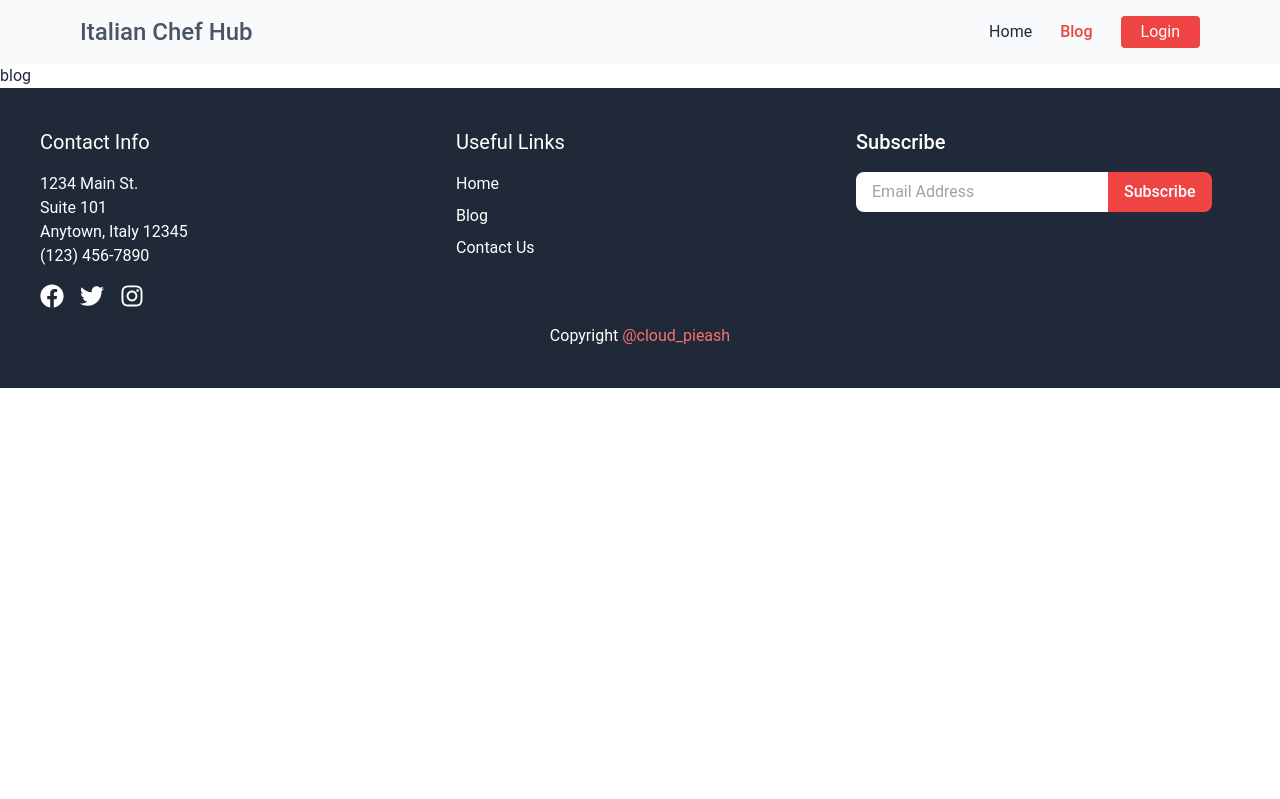
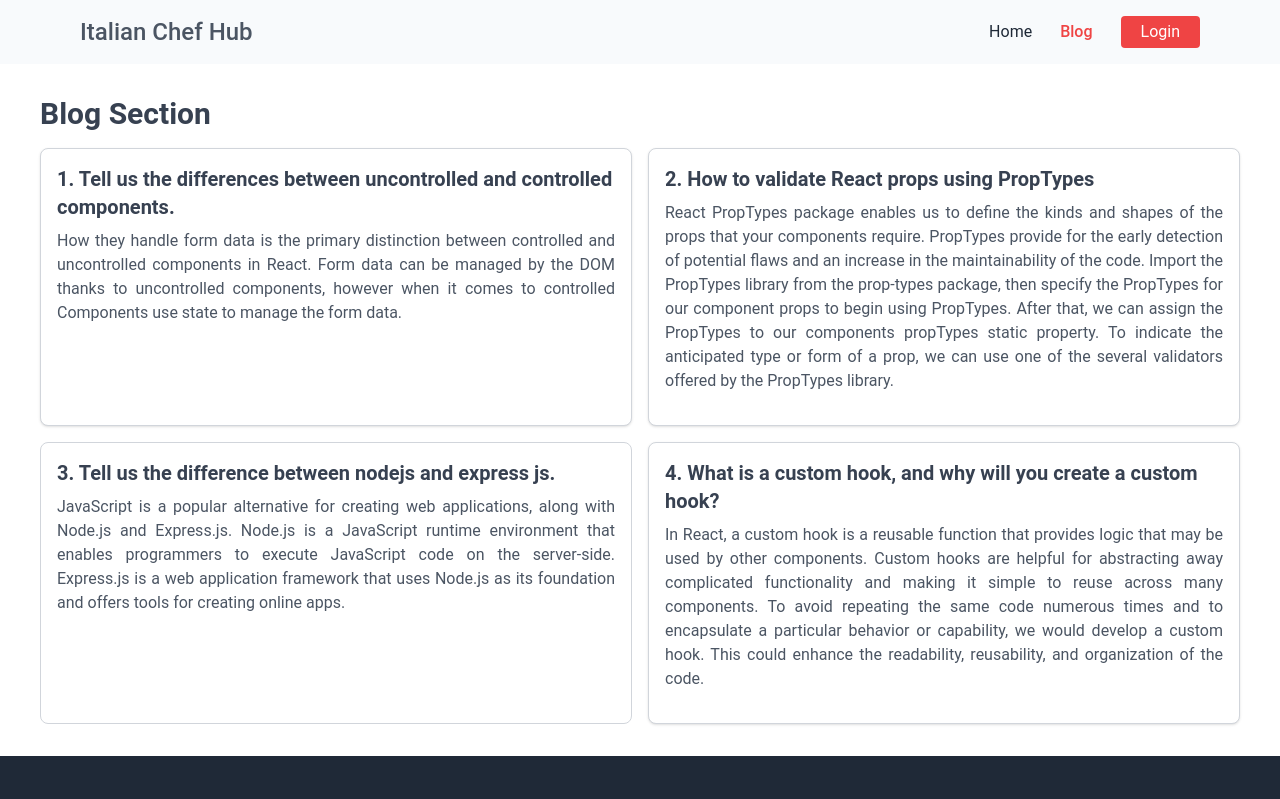
Before and after one commit to pieash9/italian-chef-hub-client, a React (Vite) app: page /blog in a window 1280 px wide. Shown: the top 799 px of the page. Built offline with nearby package versions, Linux system fonts and the light colour scheme; no server answers.

Commit message:
added blog

```diff
--- a/src/components/Blog/Blog.jsx
+++ b/src/components/Blog/Blog.jsx
@@ -1,11 +1,71 @@
-import React from 'react';
+import React from "react";
 
 const Blog = () => {
-    return (
-        <div>
-            blog
+  return (
+    <div>
+      <div className="my-container mx-auto py-8">
+        <h2 className="text-3xl font-bold mb-4 text-gray-700">Blog Section</h2>
+        <div className="grid grid-cols-1 md:grid-cols-2 lg:grid-cols-2 gap-4">
+          <div className="bg-white  p-4 shadow border border-gray-300 rounded-lg">
+            <h3 className="text-xl font-semibold mb-2 text-gray-700">
+              1. Tell us the differences between uncontrolled and controlled
+              components.
+            </h3>
+            <p className="mb-4 text-gray-600 text-justify">
+              How they handle form data is the primary distinction between
+              controlled and uncontrolled components in React. Form data can be
+              managed by the DOM thanks to uncontrolled components, however when
+              it comes to controlled Components use state to manage the form
+              data.
+            </p>
+          </div>
+          <div className="bg-white rounded-lg p-4 shadow border border-gray-300 rounded-lg">
+            <h3 className="text-xl font-semibold mb-2 text-gray-700">
+              2. How to validate React props using PropTypes
+            </h3>
+            <p className="mb-4 text-gray-600 text-justify">
+              React PropTypes package enables us to define the kinds and shapes
+              of the props that your components require. PropTypes provide for
+              the early detection of potential flaws and an increase in the
+              maintainability of the code. Import the PropTypes library from the
+              prop-types package, then specify the PropTypes for our component
+              props to begin using PropTypes. After that, we can assign the
+              PropTypes to our components propTypes static property. To indicate
+              the anticipated type or form of a prop, we can use one of the
+              several validators offered by the PropTypes library.
+            </p>
+          </div>
+          <div className="bg-white rounded-lg p-4 border border-gray-300 rounded-lg">
+            <h3 className="text-xl font-semibold mb-2 text-gray-700">
+              3. Tell us the difference between nodejs and express js.
+            </h3>
+            <p className="mb-4 text-gray-600 text-justify">
+              JavaScript is a popular alternative for creating web applications,
+              along with Node.js and Express.js. Node.js is a JavaScript runtime
+              environment that enables programmers to execute JavaScript code on
+              the server-side. Express.js is a web application framework that
+              uses Node.js as its foundation and offers tools for creating
+              online apps.
+            </p>
+          </div>
+          <div className="bg-white rounded-lg p-4 shadow border border-gray-300 rounded-lg">
+            <h3 className="text-xl font-semibold mb-2 text-gray-700">
+              4. What is a custom hook, and why will you create a custom hook?
+            </h3>
+            <p className="mb-4 text-gray-600 text-justify">
+              In React, a custom hook is a reusable function that provides logic
+              that may be used by other components. Custom hooks are helpful for
+              abstracting away complicated functionality and making it simple to
+              reuse across many components. To avoid repeating the same code
+              numerous times and to encapsulate a particular behavior or
+              capability, we would develop a custom hook. This could enhance the
+              readability, reusability, and organization of the code.
+            </p>
+          </div>
         </div>
-    );
+      </div>
+    </div>
+  );
 };
 
 export default Blog;
```
